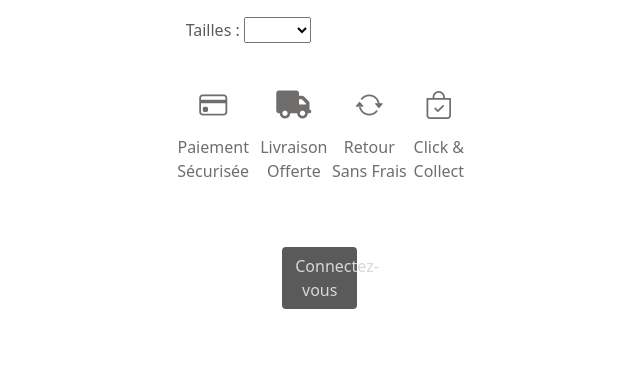
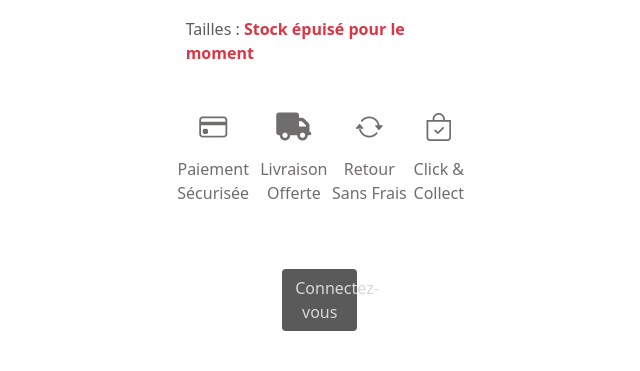
Before and after one commit to TheYassir/ARYHA, a Symfony app: template templates/shop/fiche-produit.html.twig in a window 1280 px wide. Shown: the part 247-618 px from the top of the page, without its empty margins (62-702 px from the left). Run offline with Twig, Linux system fonts and the light colour scheme; the template is opened without the code that fills it, so the values that code supplies are empty; some libraries are stand-ins or nearby versions.

Commit message:
Quelques ajout

```diff
--- a/src/Controller/ShopController.php
+++ b/src/Controller/ShopController.php
@@ -128,6 +128,7 @@ class ShopController extends AbstractController
         {
             $tabPhoto[] = $article->getPhoto6();
         }
+        dump($cellules);
 
         return $this->render('shop/fiche-produit.html.twig', [
             'article' => $article,
--- a/templates/base.html.twig
+++ b/templates/base.html.twig
@@ -18,7 +18,7 @@
         <header class="">
        <nav class="navbar navbar-expand-lg navbar-dark bg-dark fixed-top">
             <div class="container-fluid">
-                <a  class="nav-link text-white" href="#"><img src="{{ asset('uploads/photos/logo_white_large.png') }}" alt="logo" style="height: 30px;"></a>
+                <a  class="nav-link text-white" href="{{ path('home') }}"><img src="{{ asset('uploads/photos/logo_white_large.png') }}" alt="logo" style="height: 30px;"></a>
                 <button class="navbar-toggler" type="button" data-bs-toggle="collapse" data-bs-target="#navbarNavDropdown" aria-controls="navbarNavDropdown" aria-expanded="false" aria-label="Toggle navigation">
                 <span class="navbar-toggler-icon"></span>
                 </button>
--- a/templates/cart/index.html.twig
+++ b/templates/cart/index.html.twig
@@ -5,7 +5,7 @@
 {% endblock %}
 {% block body %}
 <br><br><br>
-    <h1 class="text-center hov">Bienvenue dans le panier</h1>
+    <h1 class="text-center hov">Votre panier</h1>
     {% for message in app.flashes('danger') %}
         <div class="col-6 mx-auto text-center alert alert-danger">
             {{ message }}
--- a/templates/shop/fiche-produit.html.twig
+++ b/templates/shop/fiche-produit.html.twig
@@ -80,16 +80,25 @@
 
         <p class="mx-3 my-3">Couleur : {{ article.couleur}}</p>
         <form action="" method="post" class="form">
-            <p class="mx-3 my-3">Tailles :
+            <p class="mx-3 my-3 ">Tailles :
+                {% if cellules|length > 1 %}
                     <select name="taille" id="taille" class="col-3">
+                    {% set stock = 0 %}
                         {% for data in cellules %}
                             {% if data.stock == 0 %}
                                 <option value="{{ data.titre }}"disabled>{{ data.titre }}</option>
                             {% else %}
                                 <option value="{{ data.titre }}">{{ data.titre }}</option>
+                                {% set stock = data.stock %}
                             {% endif %}
                         {% endfor %}
                     </select>
+                    {% if stock < 20  and stock > 0 %}
+                        <strong class="text-warning">Il reste que {{ stock }} articles</strong>
+                    {% endif %}
+                {% else %}
+                    <strong class="text-danger"> Stock épuisé pour le moment</strong>
+                {% endif %}
             </p>
 
             <p class="text-center my-3">{{ article.description }}</p>
@@ -113,7 +122,13 @@
             </div>
             <div class="text-center mb-5">
                 {% if app.user %}
+                    {% if cellules|length > 1 %}
                         <button type="submit" class="col-3 btn hova">Ajouter</button>
+                    {% else %}
+                        <form>
+                            <input type="button" class="col-3 btn hova" value="Retour" onclick="history.go(-1)">
+                        </form>
+                    {% endif %}
                 {% else %}
                     <a href="{{ path('app_login')}}" class="col-3 btn hova">Connectez-vous</a>
                 {% endif %}
```
Also changed, not shown: src/Controller/CartController.php (+6 -1 lines), templates/shop/shop.html.twig (+12 -11 lines), public/.htaccess. Lines whose indentation alone changed are shown as unchanged.
